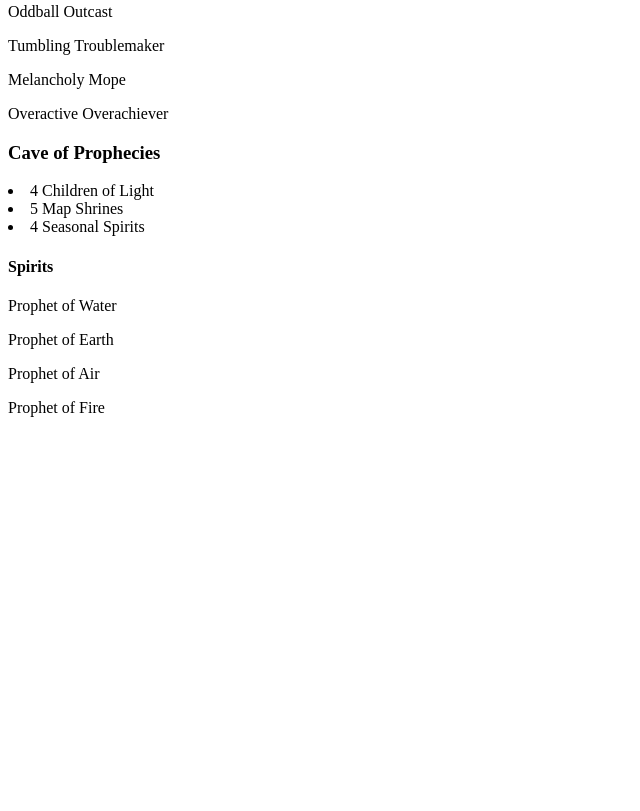
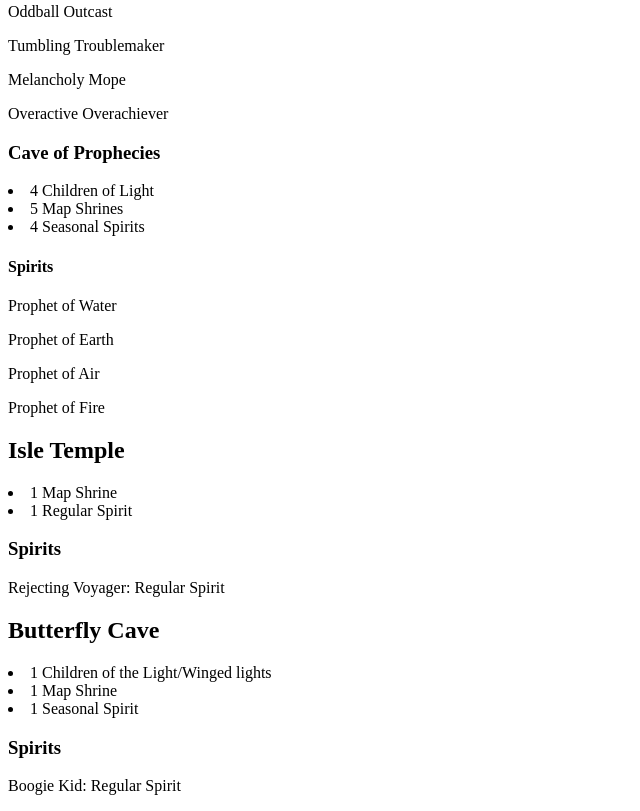
Before and after one commit to TheKathyX/ThatSkyApp, a plain HTML site: page isle.html in a window 1280 px wide. Shown: the part 848-1659 px from the top of the page, without its empty margins (0-640 px from the left). Before the commit the page ends 1281 px from the top, so only its background shows below. Drawn offline with Linux system fonts and the light colour scheme.

Commit message:
Added butterfly cave and Isle Temple

```diff
--- a/isle.html
+++ b/isle.html
@@ -67,5 +67,20 @@
                 <p>Prophet of Air</p>
                 <p>Prophet of Fire</p>
 
+        <h2>Isle Temple</h2>
+            <li>1 Map Shrine</li>
+            <li>1 Regular Spirit</li>
+
+            <h3>Spirits</h3>
+                <p>Rejecting Voyager: Regular Spirit</p>
+
+        <h2>Butterfly Cave</h2>
+            <li>1 Children of the Light/Winged lights</li>
+            <li>1 Map Shrine</li>
+            <li>1 Seasonal Spirit</li>
+
+            <h3>Spirits</h3>
+                <p>Boogie Kid: Regular Spirit</p>
+
 </body>
 </html>
```
